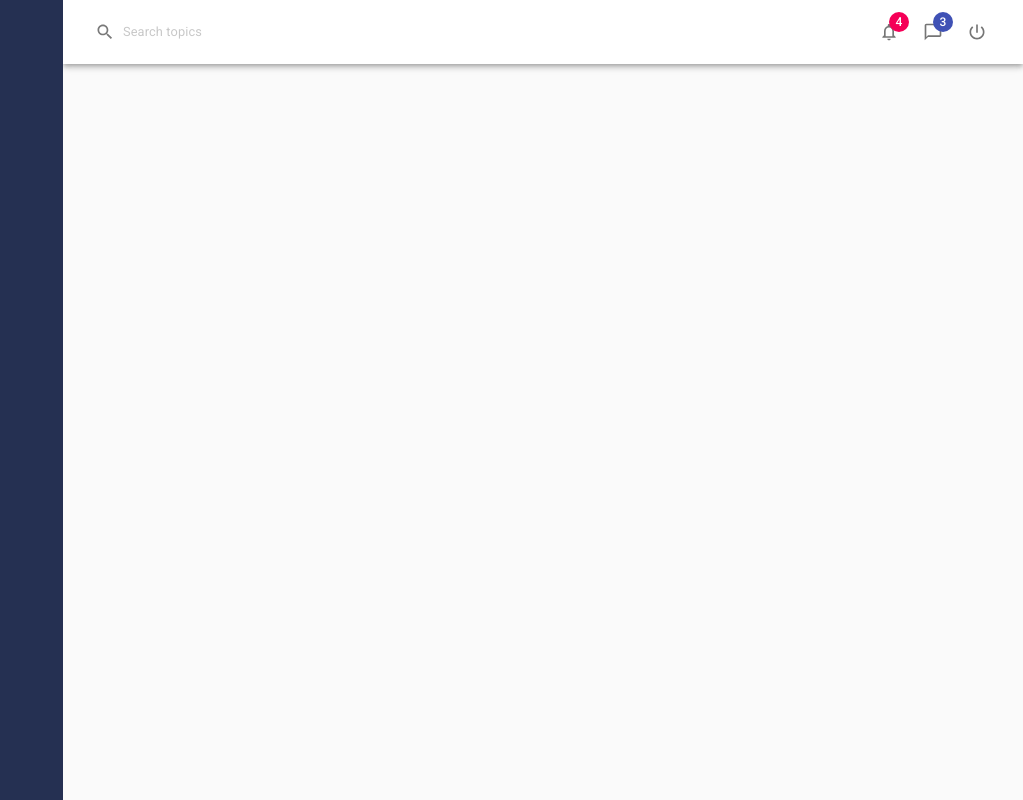
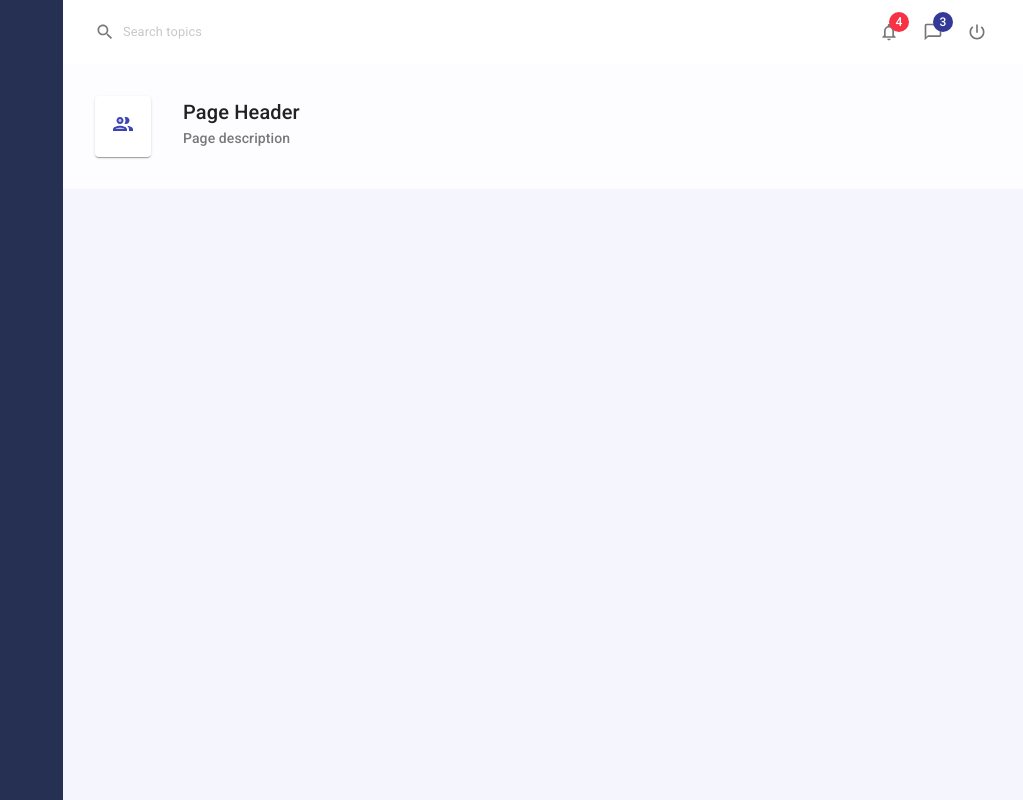
Before and after one commit to GabrielAlonso/material-ui-complete, a React (Create React App) app: page / in a window 1280 px wide. Shown: the whole page, without its empty margins (257-1280 px from the left). Built offline with nearby package versions, Linux system fonts and the light colour scheme.

Commit message:
Page Header - concluido

```diff
--- a/src/App/App.js
+++ b/src/App/App.js
@@ -3,6 +3,25 @@
 import SideMenu from '../components/SideMenu';
 import { CssBaseline, makeStyles } from '@material-ui/core';
 import Header from '../components/Header';
+import { createTheme, ThemeProvider } from '@material-ui/core/styles';
+import PageHeader from '../components/PageHeader';
+import PeopleOutlineTwoToneIcon from '@material-ui/icons/PeopleOutlineTwoTone';
+
+const theme = createTheme({
+  palette: {
+    primary: {
+      main: '#333996',
+      light: '#3c44b126'
+    },
+    secondary: {
+      main: '#f83245',
+      light: '#f8324526'
+    },
+    background: {
+      default: '#f4f5fd'
+    }
+  }
+})
 
 const useStyles = makeStyles({
   appMain: {
@@ -14,13 +33,18 @@
 function App() {
   const classes = useStyles()
   return (
-    <>
+    <ThemeProvider theme={theme}>
       <SideMenu />
       <div className={classes.appMain}>
         <Header />
+        <PageHeader
+        title="Page Header"
+        subTitle="Page description"
+        icon={<PeopleOutlineTwoToneIcon />}
+        />
       </div>
       <CssBaseline/>
-    </>
+    </ThemeProvider>
   );
 }
 
--- a/src/components/Header.js
+++ b/src/components/Header.js
@@ -5,19 +5,19 @@
 import PowerSettingsNewIcon from '@material-ui/icons/PowerSettingsNew';
 import SearchIcon from '@material-ui/icons/Search';
 
-const useStyles = makeStyles({
+const useStyles = makeStyles(theme =>({
     root: {
         backgroundColor: '#fff'
     },
     searchInput: {
         opacity: '0.6',
-        padding: '0px 8px',
+        padding: `0px ${theme.spacing(1)}px`,
         fontSize: '0.8rem',
         '&:hover': {
             backgroundColor: '#f2f2f2'
         },
         '& .MuiSvgIcon-root': {
-            marginRight:'8px'
+            marginRight: theme.spacing(1)
         }
     },
     btnRoot: {
@@ -26,7 +26,7 @@
     btnLabel: {
        // backgroundColor: 'red'
     }
-})
+}))
 
 export default function Header() {
 
--- /dev/null
+++ b/src/components/PageHeader.js
@@ -0,0 +1,49 @@
+import React from 'react'
+import { Paper, Card, Typography, makeStyles } from '@material-ui/core'
+
+const useStyles = makeStyles(theme => ({
+    root: {
+        backgroundColor: '#fdfdff'
+    },
+    pageHeader: {
+        padding: theme.spacing(4),
+        display: 'flex',
+        marginBottom: theme.spacing(3)
+    },
+    pageIcon: {
+        display: 'inline-block',
+        padding: theme.spacing(2),
+        color: '#3c44b1'
+    },
+    pageTitle: {
+        paddingLeft: theme.spacing(4),
+        '& .MuiTypography-subtitle2': {
+            opacity: '0.6'
+        }
+    }
+}))
+
+export default function PageHeader(props) {
+
+    const classes = useStyles();
+    const { title, subTitle, icon } = props;
+    return (
+        <Paper elevation={0} square className={classes.root}>
+            <div className={classes.pageHeader}>
+                <Card className={classes.pageIcon}>
+                    {icon}
+                </Card>
+                <div className={classes.pageTitle}>
+                    <Typography
+                        variant="h6"
+                        component="div">
+                        {title}</Typography>
+                    <Typography
+                        variant="subtitle2"
+                        component="div">
+                        {subTitle}</Typography>
+                </div>
+            </div>
+        </Paper>
+    )
+}
```
